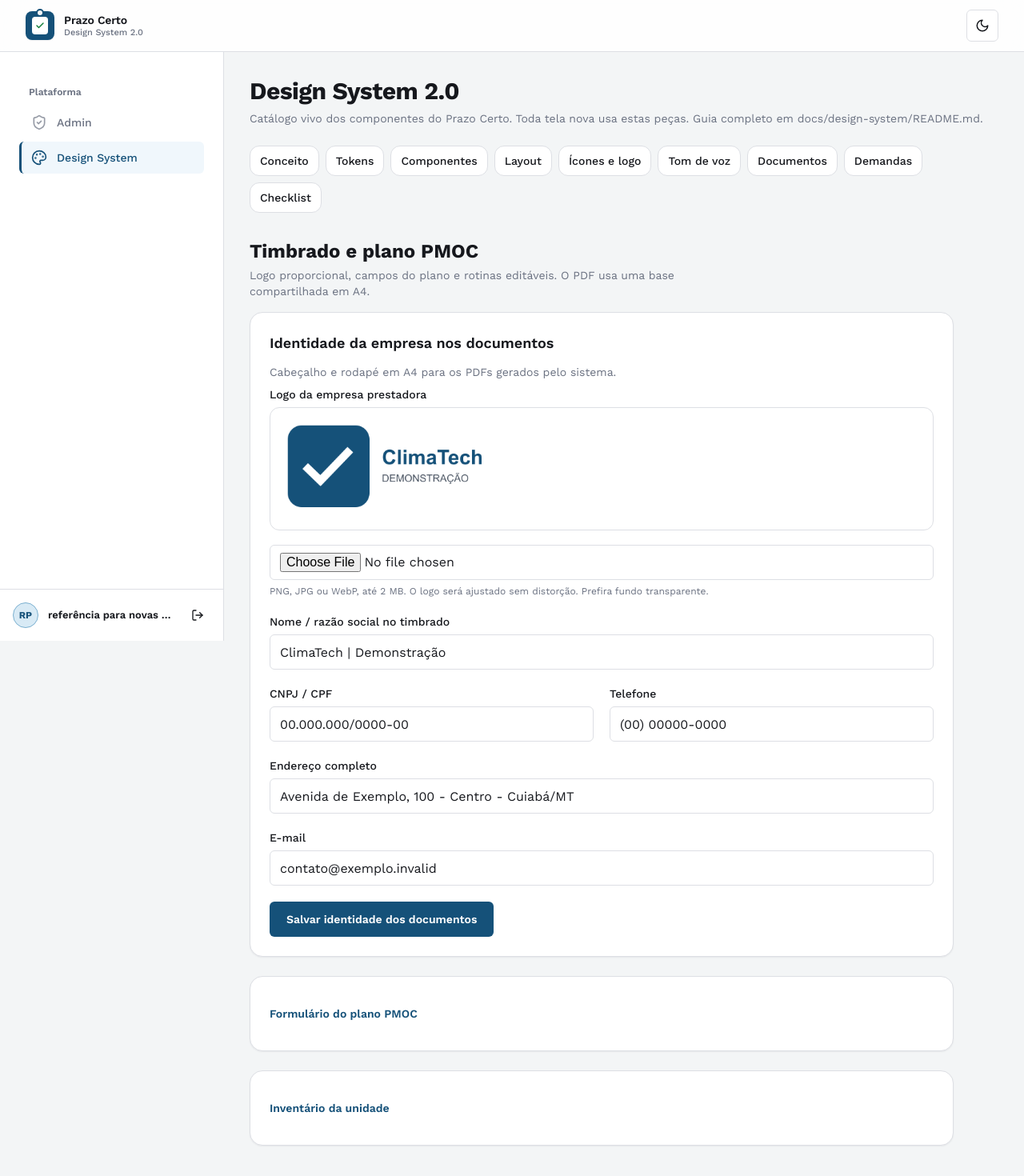
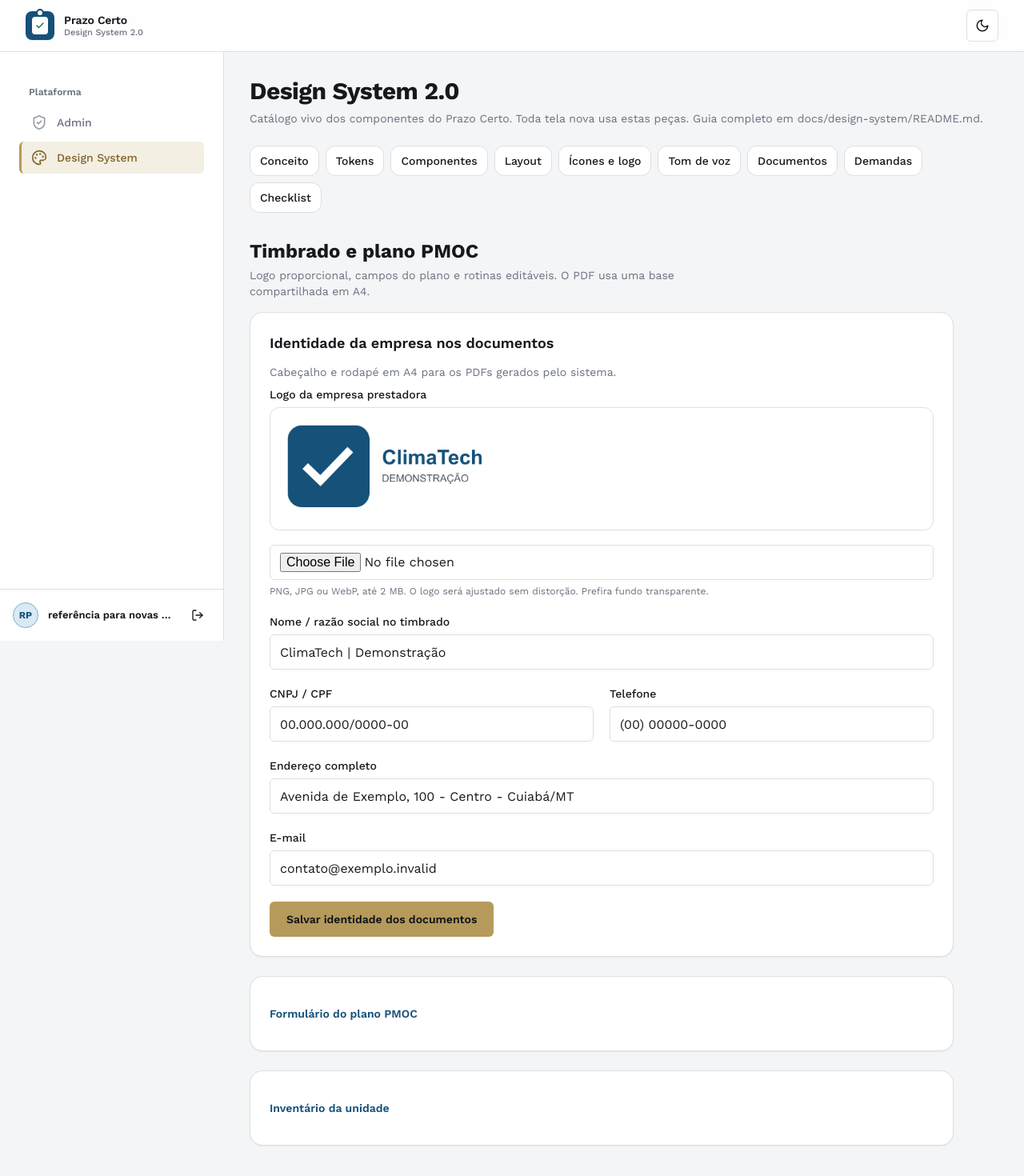
Before and after one commit to coffeeassessoria/prazo-certo, a Next.js app: page /design-system in a window 1280 px wide. Shown: the top 1470 px of the page at 80% size. Built offline with nearby package versions, Linux system fonts and the light colour scheme.

Commit message:
feat: apply champagne accent to primary actions and selections

```diff
--- a/app/design-system/page.tsx
+++ b/app/design-system/page.tsx
@@ -23,7 +23,8 @@ import { DemoModalToast, DemoUpload } from './Interativo'
 export const metadata = { title: 'Design System 2.0 · Prazo Certo' }
 
 const CORES: { grupo: string; uso: string; tokens: [string, string][] }[] = [
-  { grupo: 'Brand · azul confiança', uso: '700 é ação principal, 50 é fundo informativo', tokens: [['50', 'fundo info'], ['100', 'borda info'], ['300', 'ação no escuro'], ['500', 'hover'], ['700', 'primário'], ['800', 'pressionado'], ['900', 'texto escuro']].map(([n, u]) => [`--pc-brand-${n}`, u] as [string, string]) },
+  { grupo: 'Brand · azul profundo', uso: 'Marca, links e informação; preservado junto ao champanhe', tokens: [['50', 'fundo info'], ['100', 'borda info'], ['300', 'apoio'], ['500', 'apoio'], ['700', 'links e foco'], ['800', 'apoio'], ['900', 'texto escuro']].map(([n, u]) => [`--pc-brand-${n}`, u] as [string, string]) },
+  { grupo: 'Destaque · champanhe fosco', uso: 'Ações principais e seleção; texto escuro sobre o botão nos dois temas', tokens: [['--pc-accent', 'ação principal'], ['--pc-accent-hover', 'hover'], ['--pc-accent-active', 'pressionado'], ['--pc-accent-ink', 'texto do botão'], ['--pc-accent-text', 'texto selecionado'], ['--pc-accent-soft', 'fundo selecionado'], ['--pc-accent-border', 'borda selecionada']] },
   { grupo: 'Neutros · leitura longa', uso: 'Superfícies, bordas e texto', tokens: [['0', 'superfície'], ['50', 'hover'], ['100', 'fundo do app'], ['200', 'separador'], ['300', 'borda'], ['400', 'ícone desabilitado'], ['500', 'texto secundário'], ['700', 'título suave'], ['900', 'texto']].map(([n, u]) => [`--pc-neutral-${n}`, u] as [string, string]) },
 ]
 
@@ -70,7 +71,8 @@ export default function DesignSystem() {
           <p style={{ fontSize: 18, lineHeight: '32px', maxWidth: '70ch', color: 'var(--pc-text)' }}>
             O Prazo Certo é a ferramenta que tira peso da cabeça do gestor. Visual calmo, sólido e técnico, como um painel de controle de hospital:
             nada pisca, tudo informa. A etiqueta com furo é o coração — transforma data abstrata em objeto físico, fácil de reconhecer em campo.
-            Azul profundo é a âncora de confiança, neutros para leitura longa e cor apenas para status, nunca para enfeitar.
+            Azul profundo é a âncora da marca, neutros para leitura longa e champanhe fosco para ações principais e seleção.
+            Vermelho, amarelo e verde continuam reservados aos status.
           </p>
           <div className="grade-2" style={{ gridTemplateColumns: 'repeat(auto-fit, minmax(220px, 1fr))', marginTop: 24 }}>
             {[['Confiável', 'Azul profundo, sem ruído, sem gradiente. Bordas suaves, sombras sutis.'], ['Óbvio', 'Hierarquia forte, toque grande, rótulos que dizem o que fazem. Ícone sempre com texto.'], ['Calmo', 'Muito espaço, pouca cor. A cor fala só quando importa: vencido, vence logo, em dia.']].map(([t, d]) => (
--- a/app/globals.css
+++ b/app/globals.css
@@ -3,8 +3,7 @@
    Tokens em styles/tokens.css. Guia de uso: docs/design-system/README.md
    Catálogo vivo: /design-system
    Regra de ouro: só usar var(--pc-*). Nada de hex solto aqui, exceto os
-   pares de contraste definidos pelo DS (botão perigo, botão primário no
-   escuro e visto verde).
+   pares de contraste definidos pelo DS (botão perigo e visto verde).
    ===================================================================== */
 @import "../styles/tokens.css";
 
@@ -87,9 +86,10 @@ p { margin: 0 0 var(--pc-space-2); }
   }
   .abas a { display: flex; flex-direction: column; align-items: center; justify-content: center; gap: var(--pc-space-1); min-height: var(--pc-touch); font-size: 10px; font-weight: 500; color: var(--pc-text-secondary); }
   .abas a:hover { text-decoration: none; }
-  .abas a[aria-current="page"] { color: var(--pc-brand-700); }
-  .abas .fab { width: 56px; height: 56px; border-radius: var(--pc-radius-pill); background: var(--pc-brand-700); color: var(--pc-text-inverse); display: grid; place-items: center; box-shadow: var(--pc-shadow-lg); transform: translateY(-12px); }
-  [data-theme="dark"] .abas .fab { background: var(--pc-brand-300); color: #0f141a; }
+  .abas a[aria-current="page"] { color: var(--pc-accent-text); }
+  .abas .fab { width: 56px; height: 56px; border-radius: var(--pc-radius-pill); background: var(--pc-accent); color: var(--pc-accent-ink); display: grid; place-items: center; box-shadow: var(--pc-shadow-lg); transform: translateY(-12px); }
+  .abas a:hover .fab { background: var(--pc-accent-hover); }
+  .abas a:active .fab { background: var(--pc-accent-active); }
 }
 @media (min-width: 768px) { .so-mobile { display: none !important; } }
 
@@ -117,7 +117,7 @@ p { margin: 0 0 var(--pc-space-2); }
 .menu a svg { opacity: .7; flex: none; }
 .menu a:hover { background: var(--pc-surface-2); color: var(--pc-text); text-decoration: none; }
 .menu a:hover svg { opacity: 1; }
-.menu a[aria-current="page"] { background: var(--pc-brand-50); color: var(--pc-brand-700); border-left-color: var(--pc-brand-700); }
+.menu a[aria-current="page"] { background: var(--pc-accent-soft); color: var(--pc-accent-text); border-left-color: var(--pc-accent-border); }
 .menu a[aria-current="page"] svg { opacity: 1; }
 .menu-rotulo { font-size: var(--pc-text-xs); font-weight: 600; color: var(--pc-text-secondary); padding: var(--pc-space-4) var(--pc-space-3) var(--pc-space-1); }
 .sidebar-rodape { margin-top: auto; position: sticky; bottom: 0; padding: var(--pc-space-4); border-top: 1px solid var(--pc-border); background: var(--pc-surface); display: flex; align-items: center; gap: var(--pc-space-3); }
@@ -135,13 +135,11 @@ p { margin: 0 0 var(--pc-space-2); }
   display: inline-flex; align-items: center; justify-content: center; gap: var(--pc-space-2);
   height: 40px; padding: 0 var(--pc-space-4); border-radius: var(--pc-radius-xs);
   font: 600 var(--pc-text-sm)/1 var(--pc-font); white-space: nowrap; cursor: pointer;
-  background: var(--pc-brand-700); color: var(--pc-text-inverse); border: 1px solid transparent;
+  background: var(--pc-accent); color: var(--pc-accent-ink); border: 1px solid transparent;
   transition: background var(--pc-duration-fast), border-color var(--pc-duration-fast), color var(--pc-duration-fast);
 }
-.btn:hover { background: var(--pc-brand-500); text-decoration: none; }
-.btn:active { background: var(--pc-brand-800); transform: translateY(1px); }
-[data-theme="dark"] .btn { background: var(--pc-brand-300); color: #0f141a; border-color: var(--pc-brand-300); }
-[data-theme="dark"] .btn:hover { background: var(--pc-brand-500); border-color: var(--pc-brand-500); }
+.btn:hover { background: var(--pc-accent-hover); text-decoration: none; }
+.btn:active { background: var(--pc-accent-active); transform: translateY(1px); }
 .btn.sec { background: var(--pc-surface); color: var(--pc-text); border-color: var(--pc-border); }
 .btn.sec:hover { background: var(--pc-surface-2); }
 [data-theme="dark"] .btn.sec { background: transparent; border-color: var(--pc-neutral-300); color: var(--pc-neutral-900); }
@@ -244,7 +242,7 @@ input[type="file"] { padding: 9px var(--pc-space-3); }
   transition: background var(--pc-duration-fast), border-color var(--pc-duration-fast);
 }
 a.metrica:hover { background: var(--pc-surface); text-decoration: none; }
-.metrica.ativo { background: var(--pc-brand-50); border-color: var(--pc-brand-700); box-shadow: 0 0 0 1px var(--pc-brand-700); }
+.metrica.ativo { background: var(--pc-accent-soft); border-color: var(--pc-accent-border); box-shadow: 0 0 0 1px var(--pc-accent-border); }
 .metrica-n { display: block; font-size: 28px; line-height: 1; font-weight: 700; font-variant-numeric: tabular-nums; color: var(--pc-text); }
 .metrica-r { display: flex; align-items: center; gap: 6px; margin-top: var(--pc-space-1); font-size: 13px; font-weight: 600; color: var(--pc-text); }
 .metrica-d { display: block; font-size: var(--pc-text-xs); color: var(--pc-text-secondary); }
@@ -253,7 +251,7 @@ a.metrica:hover { background: var(--pc-surface); text-decoration: none; }
 .ponto.atencao { background: var(--pc-warning-icon); }
 .ponto.ok { background: var(--pc-success-icon); }
 [data-theme="dark"] .metrica { background: #1a212b; border-color: #2a3441; }
-[data-theme="dark"] .metrica.ativo { background: var(--pc-brand-50); border-color: var(--pc-brand-500); box-shadow: 0 0 0 1px var(--pc-brand-500); }
+[data-theme="dark"] .metrica.ativo { background: var(--pc-accent-soft); border-color: var(--pc-accent-border); box-shadow: 0 0 0 1px var(--pc-accent-border); }
 
 /* =====================  ETIQUETA DE VENCIMENTO (assinatura)  =====================
    52×52 · raio 8 · furo 12px no topo · dia 20 bold + mês 10 bold
@@ -398,9 +396,9 @@ a.checklist-item:hover { border-color: var(--pc-brand-700); text-decoration: non
   transition: border-color var(--pc-duration-fast), background var(--pc-duration-fast);
 }
 .chip:hover { background: var(--pc-surface-2); }
-.chip[aria-pressed="true"] { background: var(--pc-brand-50); border-color: var(--pc-brand-700); box-shadow: 0 0 0 1px var(--pc-brand-700); }
+.chip[aria-pressed="true"] { background: var(--pc-accent-soft); border-color: var(--pc-accent-border); box-shadow: 0 0 0 1px var(--pc-accent-border); }
 .chip-titulo { display: flex; align-items: center; gap: 6px; font-size: var(--pc-text-sm); font-weight: 500; }
-.chip[aria-pressed="true"] .chip-titulo { color: var(--pc-brand-700); }
+.chip[aria-pressed="true"] .chip-titulo { color: var(--pc-accent-text); }
 .chip-meta { font-size: var(--pc-text-xs); color: var(--pc-text-secondary); }
 .chips.compactos .chip { min-height: 36px; }
 .opcoes { display: grid; grid-template-columns: 1fr 1fr; gap: var(--pc-space-3); }
@@ -416,7 +414,7 @@ a.opcao { color: var(--pc-text); }
 a.opcao:hover { text-decoration: none; border-color: var(--pc-brand-700); }
 .opcao strong { font-size: var(--pc-text-base); font-weight: 600; }
 .opcao span { font-size: var(--pc-text-sm); color: var(--pc-text-secondary); }
-.opcao[aria-checked="true"] { background: var(--pc-brand-50); border-color: var(--pc-brand-700); box-shadow: 0 0 0 1px var(--pc-brand-700); }
+.opcao[aria-checked="true"] { background: var(--pc-accent-soft); border-color: var(--pc-accent-border); box-shadow: 0 0 0 1px var(--pc-accent-border); }
 
 /* ---------- Formulário guiado (etapas) ---------- */
 .etapa { padding-bottom: var(--pc-space-6); margin-bottom: var(--pc-space-6); border-bottom: 1px solid var(--pc-border); }
--- a/styles/tokens.css
+++ b/styles/tokens.css
@@ -1,6 +1,6 @@
 /* =====================================================================
    PRAZO CERTO — Design System 2.0 · TOKENS (fonte única de verdade)
-   Copiado do DS validado: docs/design-system/fonte-validada/index.css
+   Base: docs/design-system/fonte-validada/index.css; destaque champanhe aprovado em 30/10/2026.
    NÃO edite valores aqui sem atualizar docs/design-system/README.md.
    Tema escuro: [data-theme="dark"] no <html> (ver components/ui/TemaToggle).
    ===================================================================== */
@@ -13,6 +13,15 @@
   --pc-brand-700: #155179;
   --pc-brand-800: #123f5e;
   --pc-brand-900: #0f324b;
+
+  /* Destaque champanhe: ações principais e seleção, independente da marca/status. */
+  --pc-accent: #b69a5b;
+  --pc-accent-hover: #ab9054;
+  --pc-accent-active: #9f854c;
+  --pc-accent-ink: #0f141a;
+  --pc-accent-text: #806328;
+  --pc-accent-soft: #f4efe3;
+  --pc-accent-border: #b69a5b;
 
   /* Neutrals */
   --pc-neutral-0: #ffffff;
@@ -145,6 +154,13 @@
   --pc-brand-800: #c3e0ee;
   --pc-brand-900: #d8eaf5;
 
+  --pc-accent: #d6be86;
+  --pc-accent-hover: #c9b17a;
+  --pc-accent-active: #bda56d;
+  --pc-accent-text: #d6be86;
+  --pc-accent-soft: #302b20;
+  --pc-accent-border: #d6be86;
+
   /* Semantic dark - charcoal #121821 */
   --pc-bg: #121821;
   --pc-surface: #1a212b;
```
Also changed, not shown: 1 other file (tests, documents, lock files or other folders).
